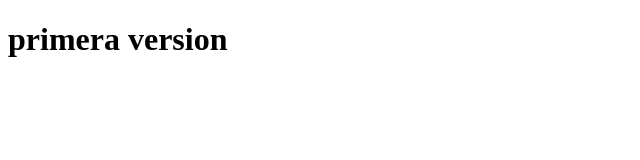
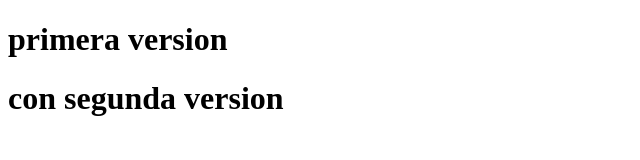
Before and after one commit to aotenorio/ciclo3, a plain HTML site: page index.html in a window 1280 px wide. Shown: the whole page, without its empty margins (0-640 px from the left). Drawn offline with Linux system fonts and the light colour scheme.

Commit message:
segunda version del index

```diff
--- a/index.html
+++ b/index.html
@@ -8,5 +8,6 @@
 </head>
 <body>
     <h1>primera version</h1>
+    <h1>con segunda version</h1>
 </body>
 </html>
```
